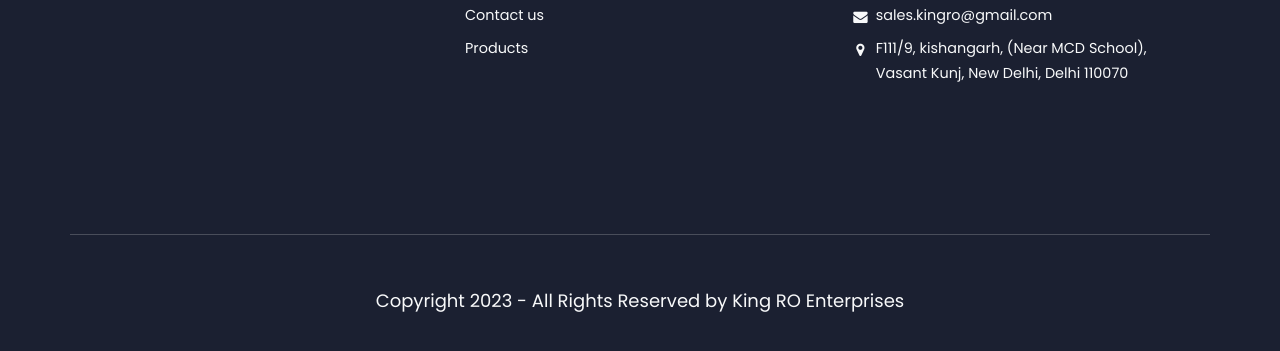
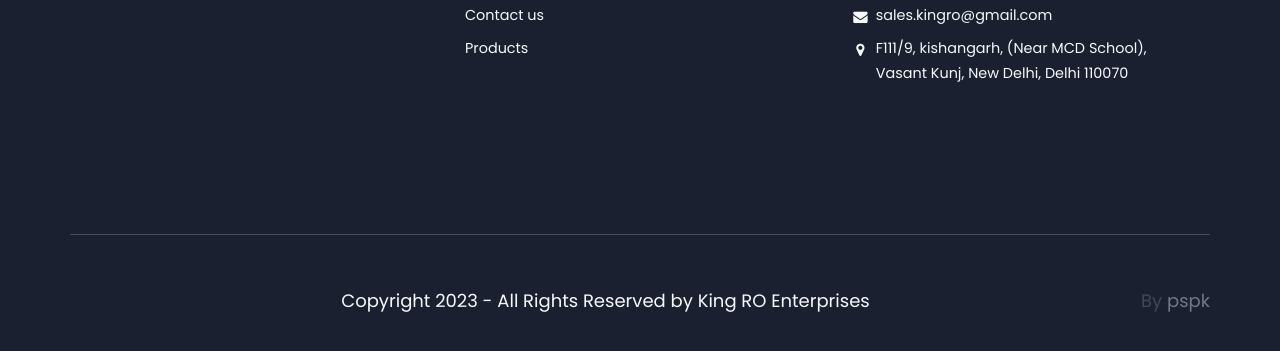
Before and after one commit to PushpakPro/KingRO, a plain HTML site: page categories/index.html in a window 1280 px wide. Shown: the part 964-1315 px from the top of the page. Drawn offline with Linux system fonts and the light colour scheme; some packages are replaced by stand-ins of ours.

Commit message:
4th commit

```diff
--- a/categories/index.html
+++ b/categories/index.html
@@ -232,6 +232,13 @@
 				</div>
 			</div>
 
+
+			<div class="credit" style="justify-content: space-between;">
+				<div class="footer_credit">
+					<p style="OPACITY: 0.4;">By <a class="text-light" href="https://pushpak.pro/" target="_blank">pspk</a></p>
+				</div>
+			</div>
+
 		</div>
 	</div>
 </section>
```
Also changed, not shown: contact/index.html (+7 -0 lines), index.html (+7 -0 lines), products/commercial-ro-systems/index.html (+7 -0 lines), products/domestic-ro-systems/index.html (+7 -0 lines), products/index.html (+7 -0 lines), tags/index.html (+7 -0 lines).
